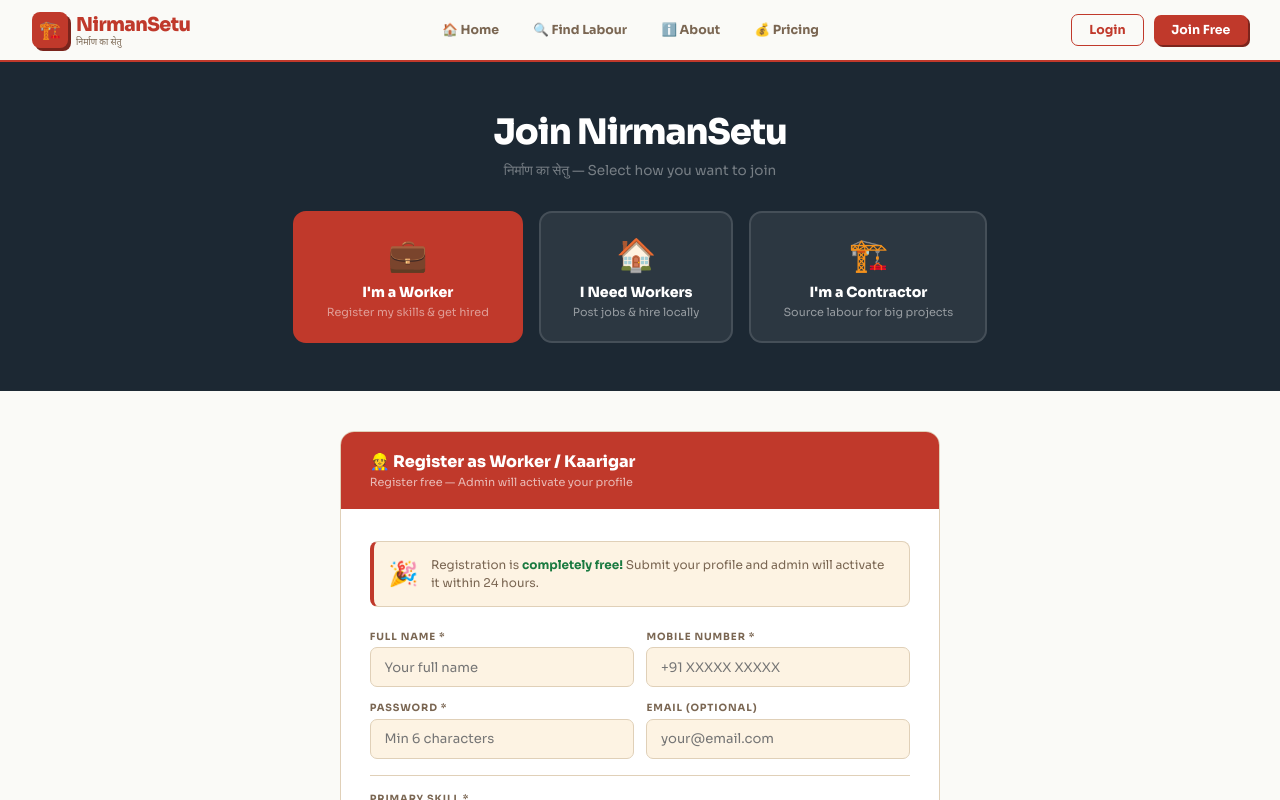
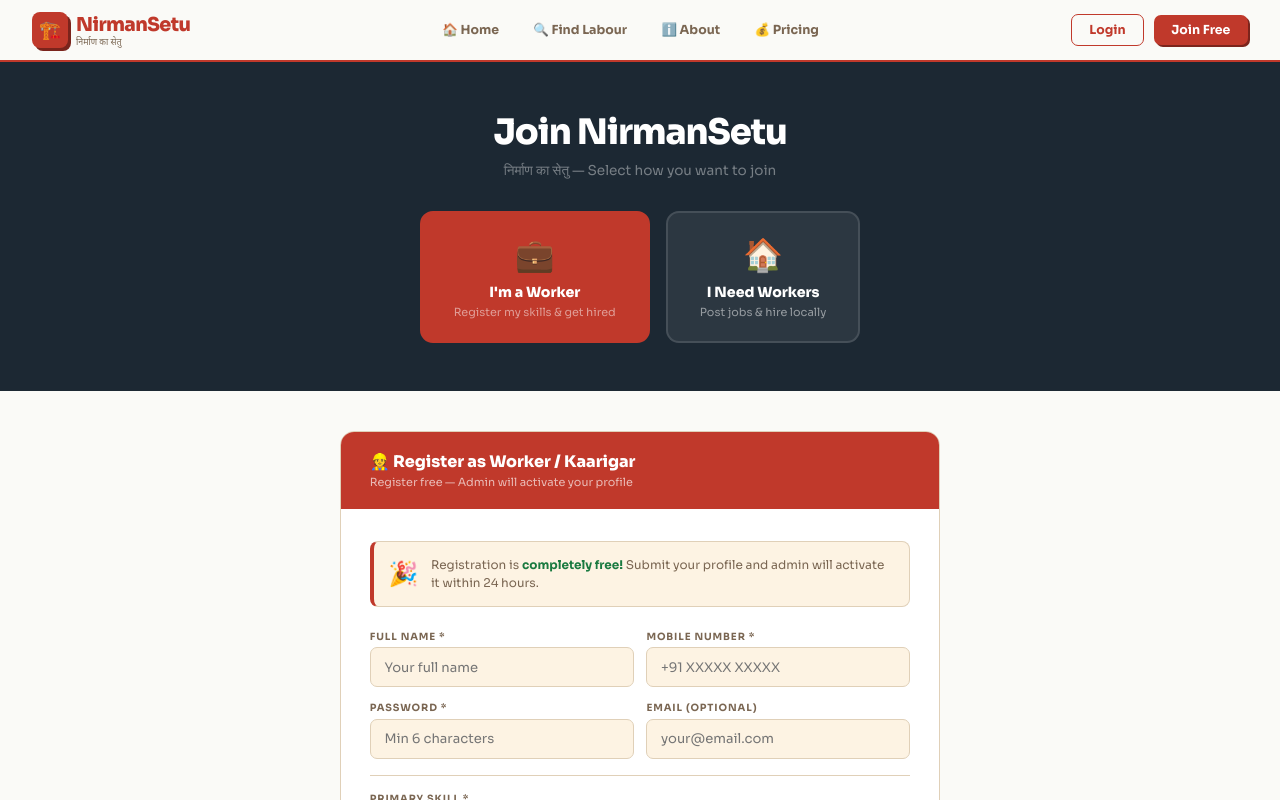
Before and after one commit to grv1831/NirmanSetu, a React (Create React App) app in the folder frontend/: page /register in a window 1280 px wide. Shown: the top 800 px of the page. Built offline with nearby package versions, Linux system fonts and the light colour scheme.

Commit message:
Remove all contractor code from register

```diff
--- a/frontend/src/pages/Pricing.js
+++ b/frontend/src/pages/Pricing.js
@@ -30,13 +30,6 @@ desc: 'Register free! Submit your profile and admin will activate it within 24 h
       desc: 'Free to search, browse, and connect with workers. Platform earns a small booking fee from completed jobs only.',
       features: ['Free account registration','Unlimited worker searches','Village-level location filter','Compare profiles & daily rates','View work portfolios & reviews','Rate & review after job','In-app secure communication'],
       cta: 'Get Started Free', route: '/register',
-    },
-    {
-      role: 'For Contractors 🏗️', color: '#1C2833', badge: 'CONTRACTOR',
-      price: '999', period: 'per month',
-      desc: 'For firms sourcing large volumes of labour. Manage teams and projects from one dashboard.',
-      features: ['Unlimited job postings','Bulk worker search','Team management dashboard','Priority listing support','Dedicated account manager','GST invoice & compliance','API access for integration'],
-      cta: 'Contact Sales', route: '/register',
     },
   ];
 
--- a/frontend/src/pages/Register.js
+++ b/frontend/src/pages/Register.js
@@ -54,7 +54,6 @@ export default function Register() {
         };
       }
       if (tab === 'owner') payload.propertyType = form.propertyType;
-      if (tab === 'contractor') payload.companyName = form.companyName;
 
       await register(payload);
       setSuccess(true);
@@ -83,7 +82,7 @@ export default function Register() {
 
         {/* Role Tabs */}
         <div style={{ display:'flex',gap:'1rem',justifyContent:'center' }}>
-          {[['worker','💼','I\'m a Worker','Register my skills & get hired'],['owner','🏠','I Need Workers','Post jobs & hire locally'],['contractor','🏗️','I\'m a Contractor','Source labour for big projects']].map(([r,icon,title,sub]) => (
+          {[['worker','💼','I\'m a Worker','Register my skills & get hired'],['owner','🏠','I Need Workers','Post jobs & hire locally'],].map(([r,icon,title,sub]) => (
             <div key={r} onClick={() => setTab(r)} style={{ background:tab===r?'#C0392B':'rgba(255,255,255,.07)',border:`2px solid ${tab===r?'#C0392B':'rgba(255,255,255,.12)'}`,borderRadius:13,padding:'1.4rem 2rem',cursor:'pointer',textAlign:'center',minWidth:160,transition:'all .2s' }}>
               <div style={{ fontSize:'2rem',marginBottom:'.5rem' }}>{icon}</div>
               <div style={{ fontSize:'.88rem',fontWeight:800,color:'#fff',marginBottom:'.2rem' }}>{title}</div>
@@ -156,14 +155,6 @@ export default function Register() {
               </>
             )}
 
-            {/* Contractor-specific */}
-            {tab==='contractor' && (
-              <div style={{ marginTop:'.9rem' }}>
-                <label style={lbl}>Company / Firm Name</label>
-                <input style={inp} value={form.companyName} onChange={e=>set('companyName',e.target.value)} placeholder="Your firm name" />
-              </div>
-            )}
-
             {/* Owner-specific */}
             {tab==='owner' && (
               <div style={{ marginTop:'.9rem' }}>
```
